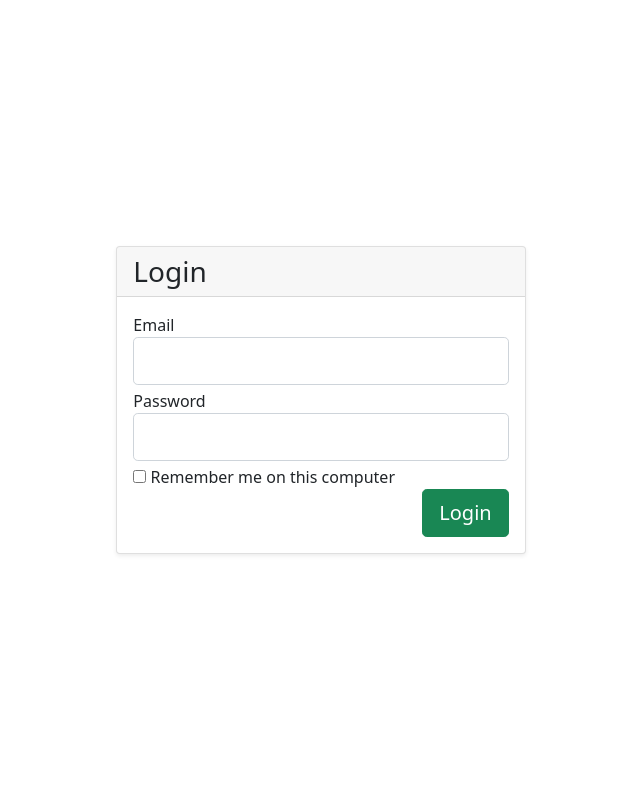
After one commit to np25071984/lexi-cycle, a Symfony app: template source/templates/Login/index.html.twig in a window 1280 px wide. The commit adds this page. Shown: the whole page, without its empty margins (319-959 px from the left). Run offline with Twig, Linux system fonts and the light colour scheme; the template is opened without the code that fills it, so the values that code supplies are empty; some libraries are stand-ins or nearby versions.

Commit message:
Add dummy Login page

```diff
--- a/source/src/Repository/UserRepository.php
+++ b/source/src/Repository/UserRepository.php
@@ -11,12 +11,12 @@ class UserRepository
         private Connection $connection
     ) {}
 
-    public function getUserByEmail(string $email): UserEntity
+    public function findUserByEmail(string $email): ?UserEntity
     {
         $users = $this->connection->fetchAllAssociative(sprintf("SELECT * FROM \"user\" WHERE email='%s'", $email));
         $rawUser = $users[0] ?? null;
         if (is_null($rawUser)) {
-            throw new \Exception("User wasn't found");
+            return null;
         }
 
         return $this->buildEntity($rawUser);
@@ -39,6 +39,7 @@ class UserRepository
         return new UserEntity(
             (int)$rawData["id"],
             $rawData["email"],
+            $rawData["password"],
             $rawData["firstname"],
             $rawData["lastname"],
             $rawData["timezone"]
--- /dev/null
+++ b/source/templates/Login/index.html.twig
@@ -0,0 +1,44 @@
+{% extends "base.html.twig" %}
+
+{% block title %}Login{% endblock %}
+
+{% block content %}
+
+<div class="row">
+    <div class="col-md-12 min-vh-100 d-flex flex-column justify-content-center">
+        <div class="row">
+            <div class="col-8 mx-auto">
+
+                <!-- form card login -->
+                <div class="card rounded shadow shadow-sm">
+                    <div class="card-header">
+                        <h3 class="mb-0">Login</h3>
+                    </div>
+                    <div class="card-body">
+                        <form class="form" role="form" autocomplete="off" id="formLogin" novalidate="" method="POST">
+                            <div class="form-group">
+                                <label for="email">Email</label>
+                                <input type="text" class="form-control form-control-lg" name="email" id="email" required="">
+                                <div class="invalid-feedback">Oops, you missed this one.</div>
+                            </div>
+                            <div class="form-group mt-1">
+                                <label>Password</label>
+                                <input type="password" class="form-control form-control-lg" name="password" id="password" required="" autocomplete="new-password">
+                                <div class="invalid-feedback">Enter your password too!</div>
+                            </div>
+                            <div class="mt-1">
+                                <label class="custom-checkbox">
+                                    <input type="checkbox">
+                                    <span class="text-dark">Remember me on this computer</span>
+                                </label>
+                            </div>
+                            <button type="submit" class="btn btn-success btn-lg float-end" id="btnLogin">Login</button>
+                        </form>
+                    </div>
+                </div>
+            </div>
+        </div>
+    </div>
+</div>
+
+{% endblock %}
--- a/source/templates/index.html.twig
+++ b/source/templates/Record/index.html.twig
@@ -30,10 +30,10 @@
 {% endif %}
 <div class="row mt-5 mb-3">
     <div class="mr-auto ml-auto text-center">
-        <a href="{{ path('move_record_backward', {'userId': user.getId(), 'recordId': record.getRecordId()}) }}" class="btn btn-light" role="button">
+        <a href="{{ path('route_state_backward_get', {'userId': user.getId(), 'recordId': record.getRecordId()}) }}" class="btn btn-light" role="button">
             Bad
         </a>
-        <a href="{{ path('move_record_forward', {'userId': user.getId(), 'recordId': record.getRecordId()}) }}" class="btn btn-light" role="button">
+        <a href="{{ path('route_state_forward_get', {'userId': user.getId(), 'recordId': record.getRecordId()}) }}" class="btn btn-light" role="button">
             Good
         </a>
     </div>
```
Also changed, not shown: source/src/Controller/LoginController.php (added, +51 -0 lines), source/src/Controller/RecordController.php (+29 -10 lines), source/src/Entity/UserEntity.php (+10 -0 lines), source/templates/Record/no-records.html.twig (renamed from source/templates/no-records.html.twig).
